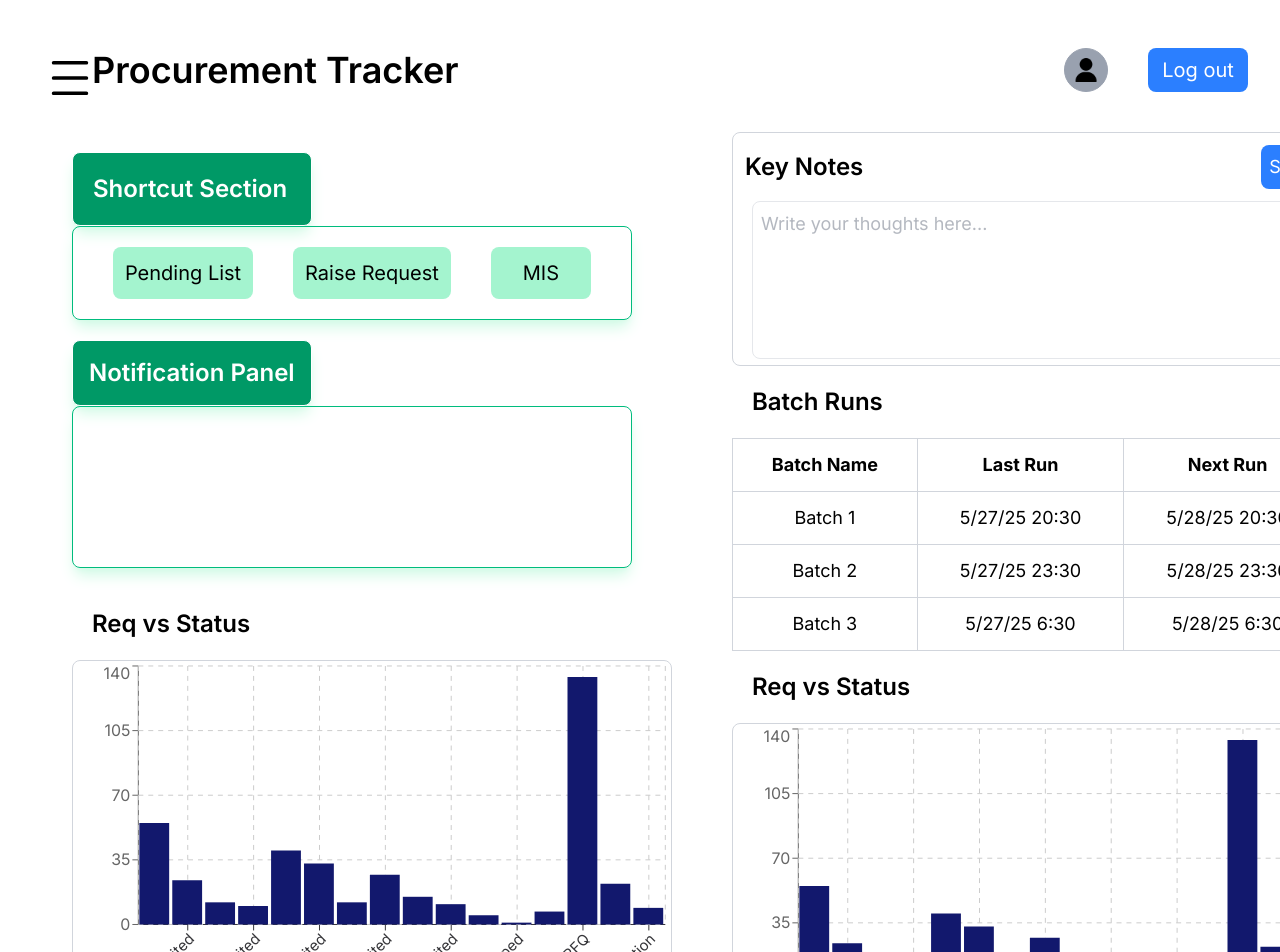
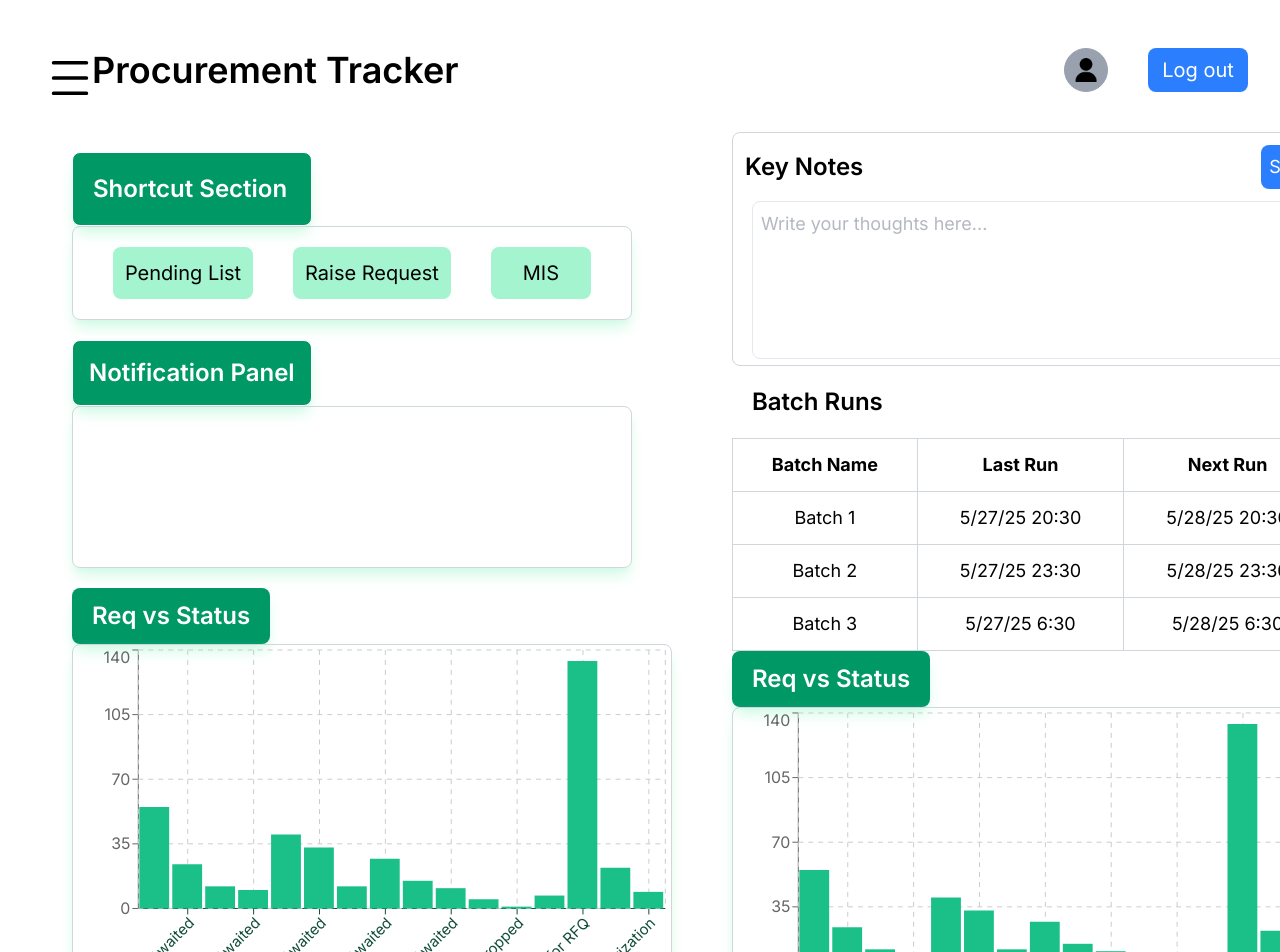
Before and after one commit to arya23923/procurement-tracker-system, a React (Vite) app: page / in a window 1280 px wide. Shown: the top 952 px of the page. Built offline with nearby package versions, Linux system fonts and the light colour scheme.

Commit message:
Bar graph modified in accordance with layout along with border color adjustments to previous components

```diff
--- a/src/components/Graph.tsx
+++ b/src/components/Graph.tsx
@@ -28,13 +28,13 @@ const Graph : FC = () => {
 
     return(
         <div className="flex flex-col items-start pb-10">
-            <p className="font-semibold md:text-2xl p-5">Req vs Status</p>
-            <BarChart width={600} height={350} data={data} className="border rounded-lg border-gray-300">
-                <XAxis dataKey="key" stroke="#36363aff" tick={{ fontSize: 15 }} angle={-45} textAnchor="end" height={80}/>
+            <p className="font-semibold bg-emerald-600 rounded-lg text-white shadow-lg shadow-emerald-100 md:text-2xl p-5 pt-3 pb-3">Req vs Status</p>
+            <BarChart width={600} height={350} data={data} className="border rounded-lg border-gray-300 shadow-lg shadow-emerald-100">
+                <XAxis dataKey="key" stroke="#114d39ff" tick={{ fontSize: 15 }} angle={-45} textAnchor="end" height={80}/>
                 <YAxis />
                 <Tooltip />
                 <CartesianGrid stroke="#ccc" strokeDasharray="5 5" />
-                <Bar dataKey="value" fill="#12186dff" barSize={30} />
+                <Bar dataKey="value" fill="#1bc089" barSize={30} />
             </BarChart>
         </div>
     )
--- a/src/components/Notification.tsx
+++ b/src/components/Notification.tsx
@@ -4,7 +4,7 @@ const Notification: FC = () => {
     return(
         <div className="flex flex-col items-start p-0 pt-5 pb-5">
             <p className="font-semibold p-4 md:text-2xl bg-emerald-600 shadow-lg shadow-emerald-100 text-white border rounded-lg">Notification Panel</p>
-            <div className="p-15 pr-20 pl-20 border border-emerald-500 rounded-lg shadow-lg shadow-emerald-100 w-80 pb-10 md:w-140 md:p-20"></div>
+            <div className="p-15 pr-20 pl-20 border border-gray-300 rounded-lg shadow-lg shadow-emerald-100 w-80 pb-10 md:w-140 md:p-20"></div>
         </div>
     )
 }
--- a/src/components/Shortcut.tsx
+++ b/src/components/Shortcut.tsx
@@ -3,8 +3,8 @@ import { FC } from "react";
 const Shortcut :FC = () => {
     return(
         <div className="w-full flex flex-col">
-            <p className="p-5 pt-3 pb-3 md:pt-5 bg-emerald-600 shadow-lg shadow-emerald-100 text-white border border-white rounded-lg flex items-start font-semibold md:p-5 md:w-60 md:text-2xl">Shortcut Section</p>
-            <div className="flex justify-around items-center border border-emerald-500 shadow-lg shadow-emerald-100 p-2 rounded-lg text-sm md:text-xl md:p-5 md:w-140">
+            <p className="p-5 pt-3 pb-3 w-50 bg-emerald-600 shadow-lg shadow-emerald-100 text-white border border-white rounded-lg flex items-start font-semibold md:pt-5 md:p-5 md:w-60 md:text-2xl">Shortcut Section</p>
+            <div className="flex justify-around items-center border border-gray-300 shadow-lg shadow-emerald-100 p-2 rounded-lg text-sm md:text-xl md:p-5 md:w-140">
                 <a href="#" className="bg-emerald-200 p-3 rounded-lg">Pending List</a>
                 <a href="#" className="bg-emerald-200 p-3 rounded-lg">Raise Request</a>
                 <a href="#" className="bg-emerald-200 p-3 rounded-lg md:pr-8 md:pl-8">MIS</a>
```
